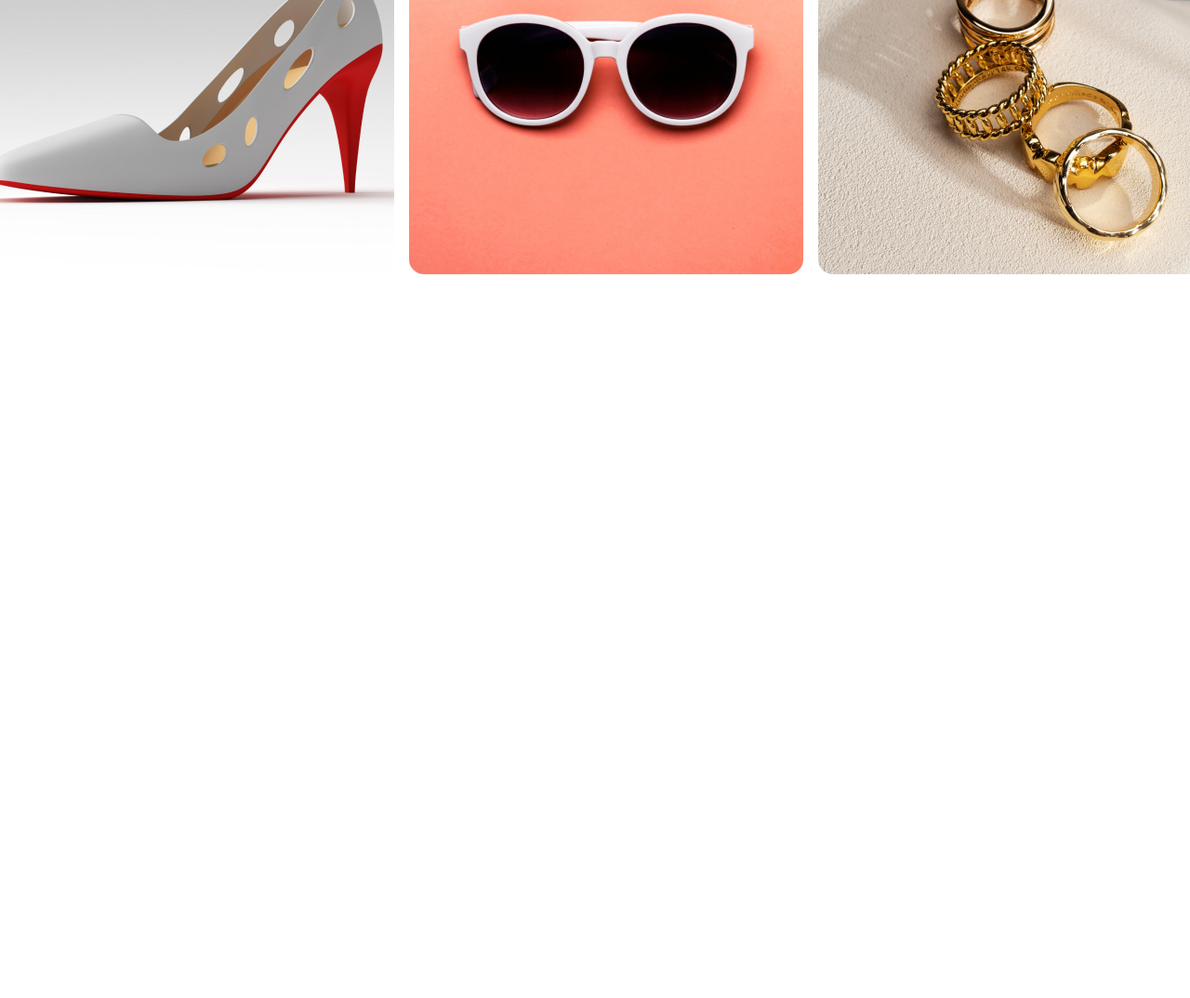
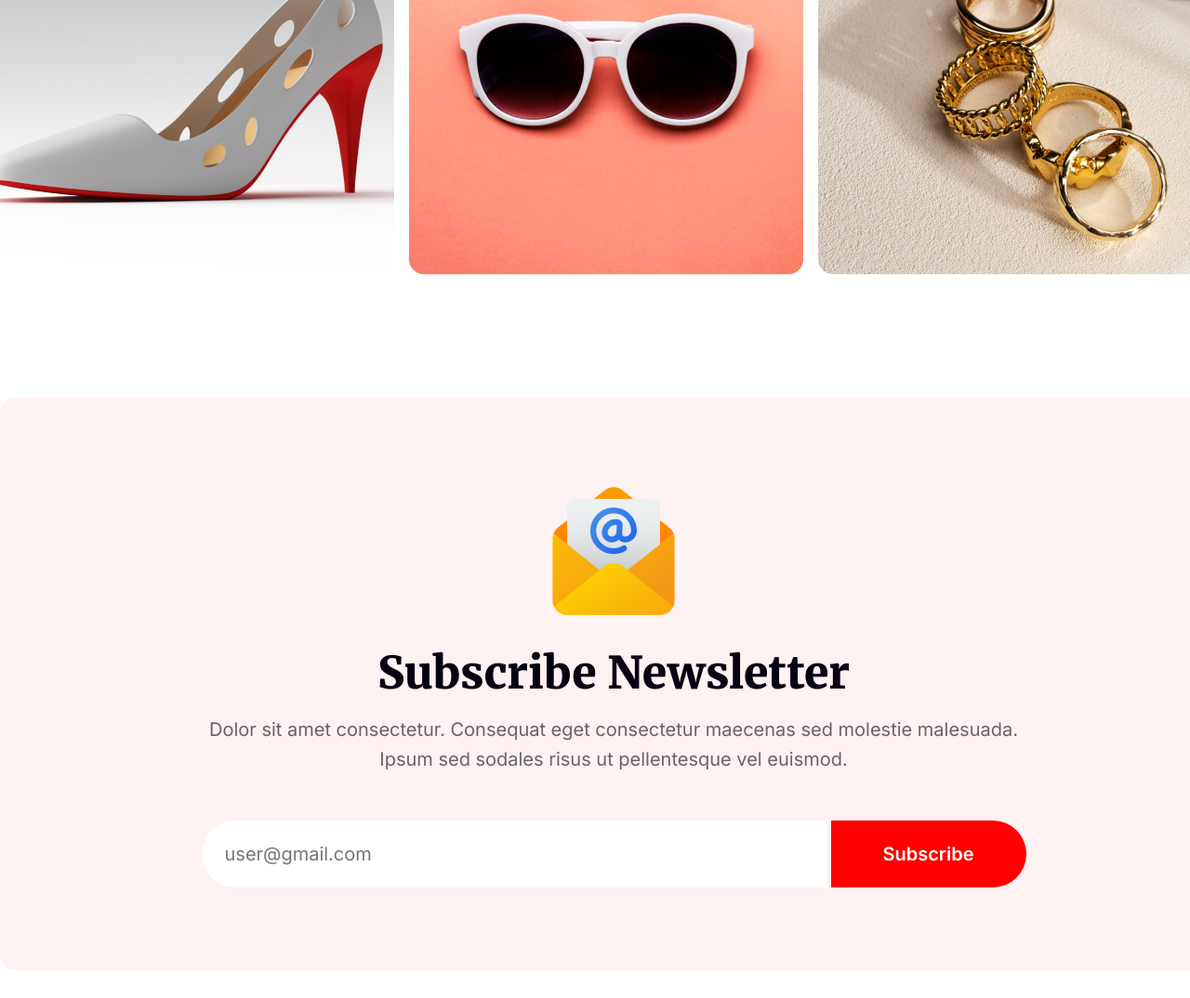
Before and after one commit to imdola/new-year-repo, a plain HTML site: page index.html in a window 1280 px wide. Shown: the part 4025-5099 px from the top of the page at 93% size. Before the commit the page ends 4325 px from the top, so only its background shows below. Drawn offline with Linux system fonts and the light colour scheme.

Commit message:
Newsletter Portion Complited

```diff
--- a/index.html
+++ b/index.html
@@ -86,6 +86,18 @@
             </section>
         <!-- PORTFOLIO PORTION ENDS  -->
 
+        <!-- NEWSLETTER PORTION STARTS  -->
+        <section id="newsletter">
+            <img src="resources/mail.png" alt="">
+            <h1>Subscribe Newsletter</h1>
+            <p>Dolor sit amet consectetur. Consequat eget consectetur maecenas sed molestie malesuada. <br> Ipsum sed sodales risus ut pellentesque vel euismod. </p>
+            <form>
+                <input type="text" placeholder="user@gmail.com">
+                <button>Subscribe</button>
+            </form>
+        </section>
+        <!-- NEWSLETTER PORTION ENDS -->
+
     </main>
 </body>
 </html>
--- a/styles/styles.css
+++ b/styles/styles.css
@@ -237,6 +237,63 @@
         transition: .5s ease-in-out;
     }
     .wrap:hover{
-        transform: scale(1.1);
+        transform: scale(1.2);
     }
     /* PORTFOLIO SECTION ENDS  */
+
+    /* NEWSLETTER PORTION STARTS  */
+    #newsletter{
+        margin-top: 650px;
+        margin-bottom: 30px;
+        width: 1320px;
+        height: 616px;
+        border-radius: 16px;
+        display: flex;
+        flex-direction: column;
+        justify-content: center;
+        align-items: center;
+        background: rgba(255, 0, 0, 0.05);
+    }
+    #newsletter h1{
+        margin-top: 25px;
+        font-family: "Merriweather", serif;
+        font-size: 48px;
+        font-weight: 900;
+        text-align: center;
+        color: rgb(7, 2, 17);
+
+    }
+    #newsletter p{
+        margin-top: 15px;
+        font-family: "Inter", sans-serif;
+        font-size: 20px;
+        font-weight: 400;
+        line-height: 32px;
+        text-align: center;
+        color: rgba(7, 2, 17, 0.6);
+    }
+    #newsletter form input{
+        margin-top: 50px;
+        width: 648px;
+        height: 72px;
+        border: none;
+        border-radius: 50px 0px 0px 50px;
+        padding-left: 25px;
+        font-family: "Inter", sans-serif;
+        font-size: 20px;
+        font-weight: 400;
+        line-height: 32px;
+        color: rgba(7, 2, 17, 0.6);
+    }
+    #newsletter form button{
+        width: 210px;
+        height: 72px;
+        border: none;
+        border-radius: 0px 50px 50px 0px;
+        background: rgb(255, 0, 0);
+        color: rgb(255, 255, 255);
+        font-family: Inter;
+        font-size: 20px;
+        font-weight: 600;
+        text-align: center;
+    }
```
Also changed, not shown: resources/mail.png (renamed from resources/Group 61.png).
